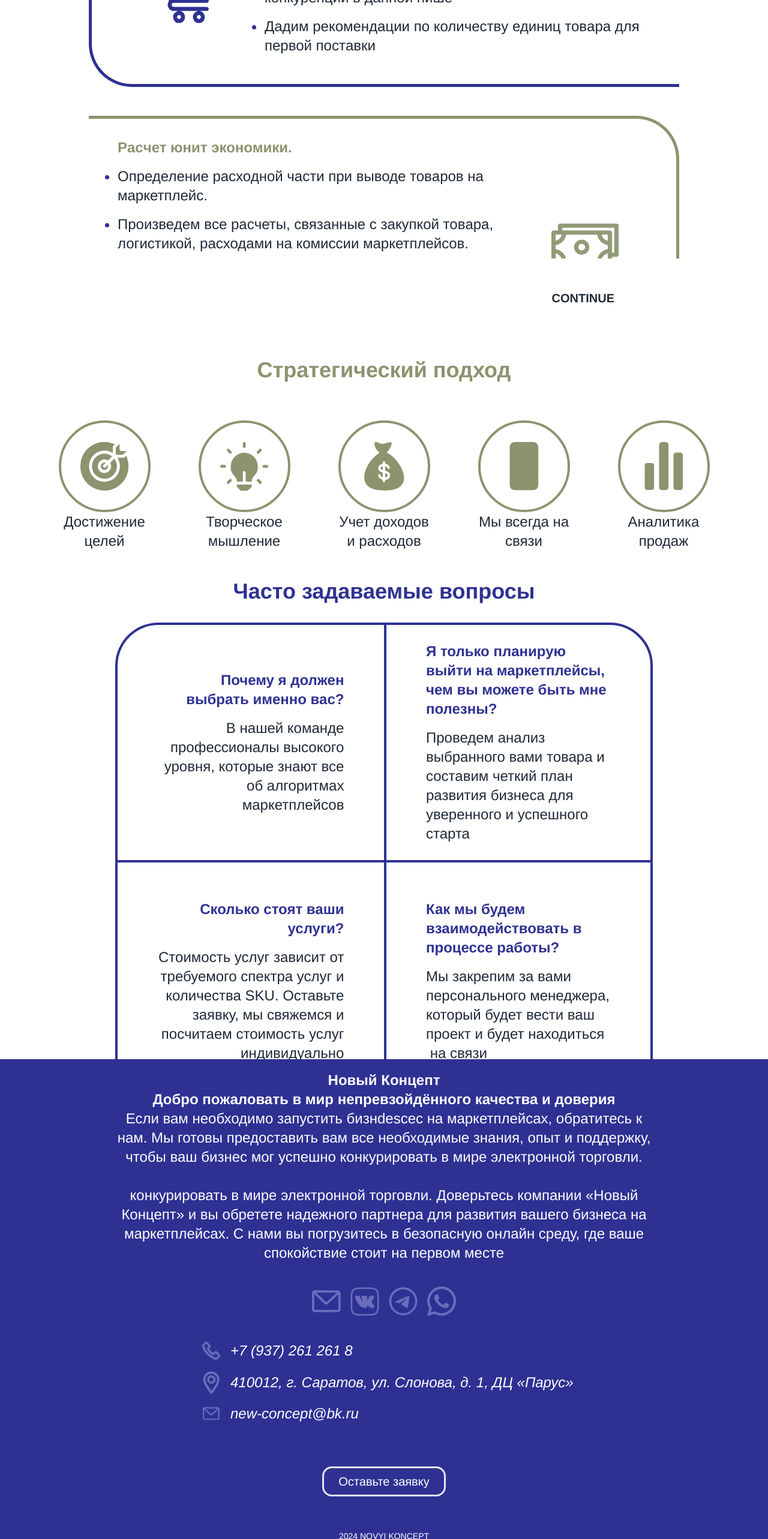
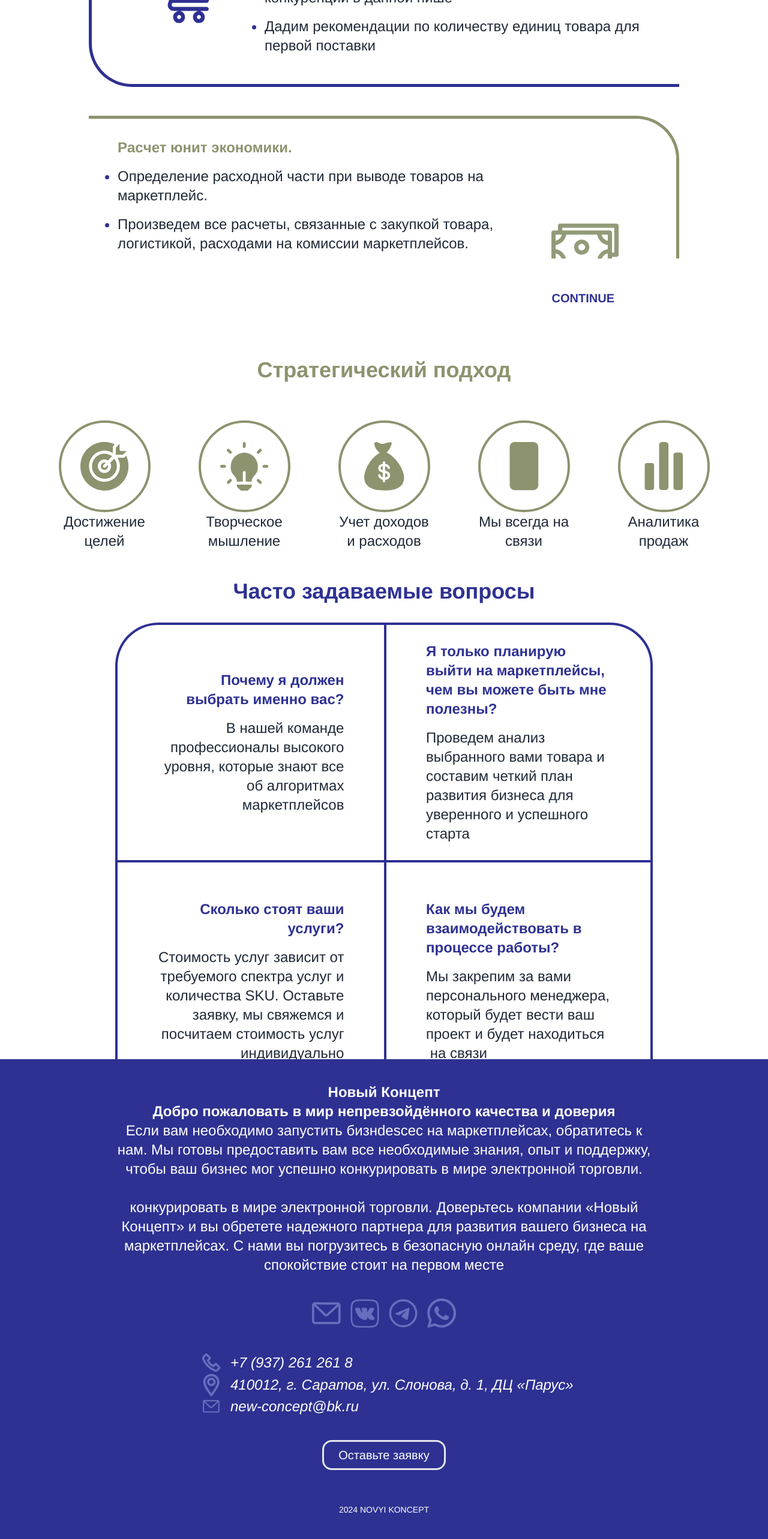
Before and after one commit to Najibmansour/novyi-koncept, a Next.js app: page / in a window 1280 px wide. Shown: the part 1871-4437 px from the top of the page at 60% size. Built offline with nearby package versions, Linux system fonts and the light colour scheme.

Commit message:
added modal

```diff
--- a/src/components/Footer.jsx
+++ b/src/components/Footer.jsx
@@ -10,7 +10,7 @@ import ModalButton from "./modal/modalButton";
 export default function Footer() {
   return (
     <footer className="h-screen bg-primary flex flex-col justify-center items-center lg:gap-10 gap-8 text-sm lg:text-2xl text-white">
-      <div className="text-center lg:w-[70vw] w-[80vw] ">
+      <div className="text-center lg:w-[70vw] w-[80vw]">
         <h3 className="text-2xl font-bold">Новый Концепт</h3>
         <p className="font-bold">
           Добро пожаловать в мир непревзойдённого качества и доверия
@@ -35,11 +35,11 @@ export default function Footer() {
         <Telegram_Logo className="lg:w-12 w-10" />
         <Whatsapp_Logo className="lg:w-12 w-10" />
       </div>
-      <address className="grid mx-4 justify-center items-center gap-y-4 lg:w-[50vw] w-[80vw] grid-cols-[1fr_90%] lg:text-2xl">
+      <address className="grid mx-4 justify-center items-center gap-t-4 lg:w-[50vw] w-[80vw] grid-cols-[1fr_90%] lg:text-2xl">
         <div className="flex justify-center items-center">
           <Phone_Icon className="lg:w-9 w-6" />
         </div>
-        <span>+7 (937) 261 261 8</span>
+        <Link href="tel:+79372618">+7 (937) 261 261 8</Link>
         <div className="flex justify-center items-center">
           <Location_Icon className="lg:w-7 w-4" />
         </div>
@@ -47,7 +47,7 @@ export default function Footer() {
         <div className="flex justify-center items-center">
           <Mail_Logo className="lg:w-7 w-4" />
         </div>
-        <span>new-concept@bk.ru</span>
+        <Link href="mailto:new-concept@bk.ru">new-concept@bk.ru</Link>
       </address>
       {/* <Link
         href="/contact"
@@ -57,9 +57,9 @@ export default function Footer() {
       </Link> */}
       <ModalButton
         text="Оставьте заявку"
-        className="px-6 py-2 rounded-2xl lg:text-xl lg:mt-8 border-[3px]"
+        className="px-6 py-2 rounded-2xl lg:text-xl border-[3px]"
       />
-      <small className="lg:mt-4 mt-0 -mb-6 text-sm">2024 NOVYI KONCEPT</small>
+      <small className="lg:mt-4 mt-0 text-sm">2024 NOVYI KONCEPT</small>
     </footer>
   );
 }
--- a/src/components/Pages/page3.jsx
+++ b/src/components/Pages/page3.jsx
@@ -178,7 +178,7 @@ export default function Page3() {
         </div>
       </div>
       <div className="flex flex-row lg:justify-end justify-center w-[70%]">
-        <button className="font-bold lg:px-16 lg:py-8 py-4  hover:underline underline-offset-4 lg:text-xl">
+        <button className="font-bold lg:px-16 lg:py-8 py-4  hover:underline underline-offset-4 lg:text-xl text-primary">
           CONTINUE
         </button>
       </div>
--- a/src/components/modal/modal.jsx
+++ b/src/components/modal/modal.jsx
@@ -30,8 +30,11 @@ const ModalForm = () => {
   };
   return (
     <div>
-      <dialog id="my_modal_5" className="modal modal-bottom sm:modal-middle ">
-        <div class="flex flex-col justify-center items-center bg-white lg:p-10 lg:rounded-2xl lg:mt-32 mt-20 lg:gap-10 gap-5">
+      <dialog
+        id="my_modal_5"
+        className="modal modal-bottom sm:modal-middle justify-center items-center  "
+      >
+        <div class="flex flex-col justify-center items-center bg-white lg:p-10 pt-10  lg:rounded-2xl rounded-t-3xl lg:mt-32 mt-20 lg:gap-10 gap-5">
           <h2 class=" lg:text-5xl text-2xl tracking-tight font-extrabold text-center text-secondary  ">
             Оставьте заявку
           </h2>
```
